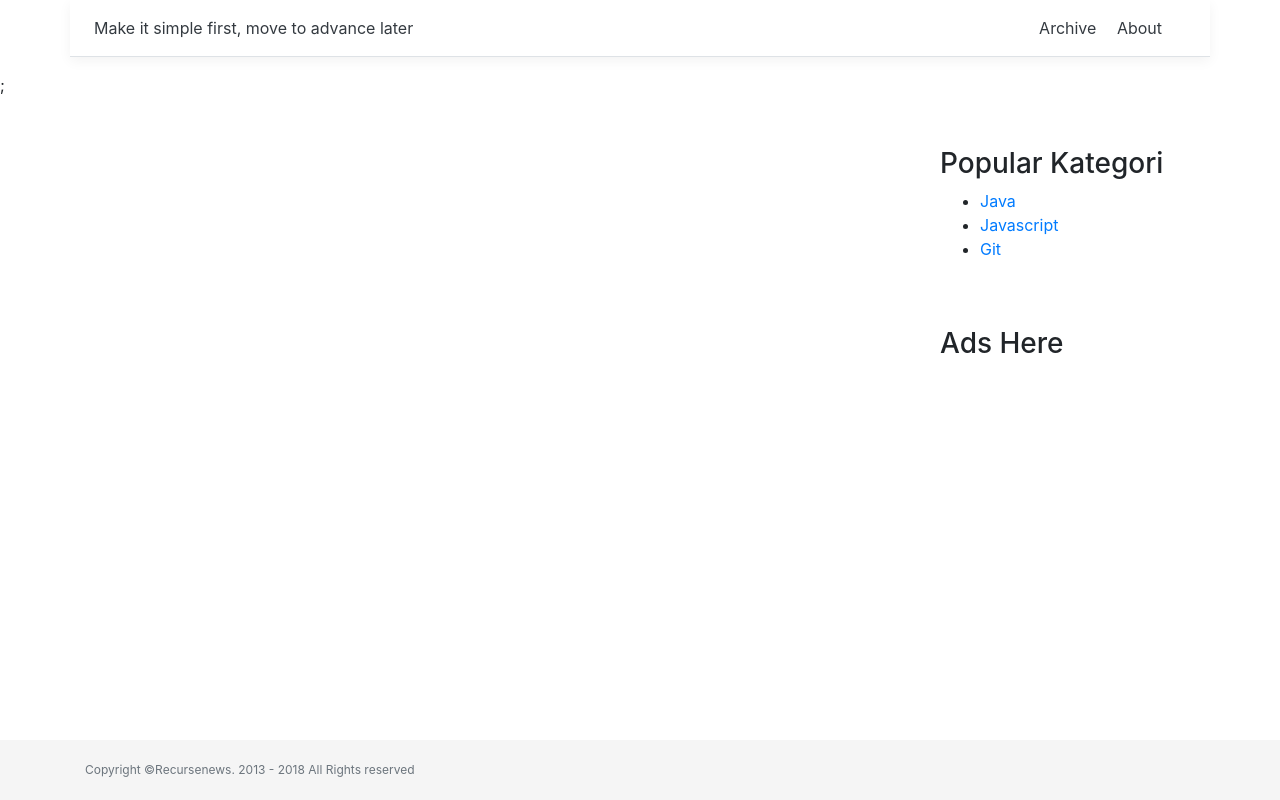
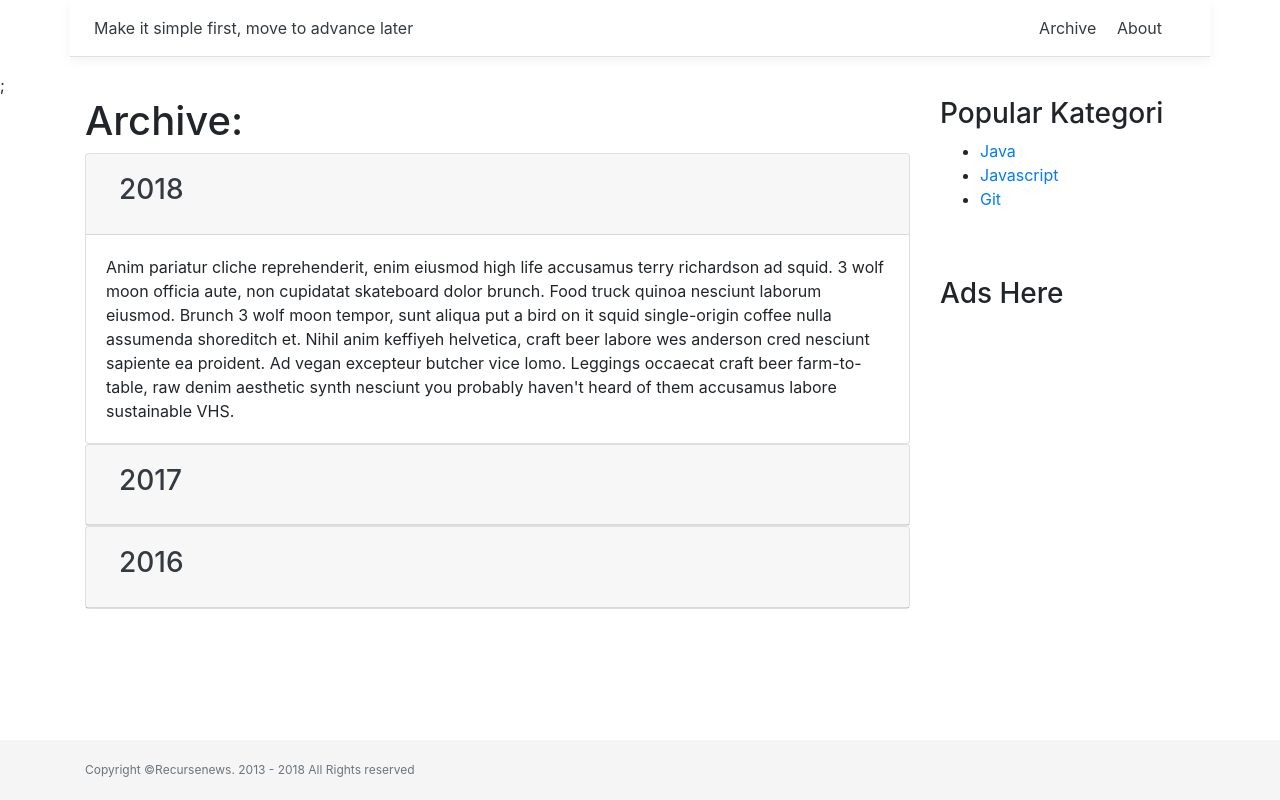
Before and after one commit to fanitriastowo/recursenews, a PHP site: page /archive.php in a window 1280 px wide. Run offline with PHP 8.4, Linux system fonts and the light colour scheme.

Commit message:
added google adsense

```diff
--- a/archive.php
+++ b/archive.php
@@ -20,6 +20,53 @@
 
 		<article class="col-9">
 
+			<h1>Archive:</h1>
+
+	  	<div id="accordion">
+			  <div class="card">
+			    <div class="card-header" id="headingOne">
+			      <h5 class="mb-0">
+			        <button class="btn btn-link" data-toggle="collapse" data-target="#collapseOne" aria-expanded="true" aria-controls="collapseOne">
+			          <h3 class="text-dark">2018</h3>
+			        </button>
+			      </h5>
+			    </div>
+
+			    <div id="collapseOne" class="collapse show" aria-labelledby="headingOne" data-parent="#accordion">
+			      <div class="card-body">
+			        Anim pariatur cliche reprehenderit, enim eiusmod high life accusamus terry richardson ad squid. 3 wolf moon officia aute, non cupidatat skateboard dolor brunch. Food truck quinoa nesciunt laborum eiusmod. Brunch 3 wolf moon tempor, sunt aliqua put a bird on it squid single-origin coffee nulla assumenda shoreditch et. Nihil anim keffiyeh helvetica, craft beer labore wes anderson cred nesciunt sapiente ea proident. Ad vegan excepteur butcher vice lomo. Leggings occaecat craft beer farm-to-table, raw denim aesthetic synth nesciunt you probably haven't heard of them accusamus labore sustainable VHS.
+			      </div>
+			    </div>
+			  </div>
+			  <div class="card">
+			    <div class="card-header" id="headingTwo">
+			      <h5 class="mb-0">
+			        <button class="btn btn-link collapsed" data-toggle="collapse" data-target="#collapseTwo" aria-expanded="false" aria-controls="collapseTwo">
+			          <h3 class="text-dark">2017</h3>
+			        </button>
+			      </h5>
+			    </div>
+			    <div id="collapseTwo" class="collapse" aria-labelledby="headingTwo" data-parent="#accordion">
+			      <div class="card-body">
+			        Anim pariatur cliche reprehenderit, enim eiusmod high life accusamus terry richardson ad squid. 3 wolf moon officia aute, non cupidatat skateboard dolor brunch. Food truck quinoa nesciunt laborum eiusmod. Brunch 3 wolf moon tempor, sunt aliqua put a bird on it squid single-origin coffee nulla assumenda shoreditch et. Nihil anim keffiyeh helvetica, craft beer labore wes anderson cred nesciunt sapiente ea proident. Ad vegan excepteur butcher vice lomo. Leggings occaecat craft beer farm-to-table, raw denim aesthetic synth nesciunt you probably haven't heard of them accusamus labore sustainable VHS.
+			      </div>
+			    </div>
+			  </div>
+			  <div class="card">
+			    <div class="card-header" id="headingThree">
+			      <h5 class="mb-0">
+			        <button class="btn btn-link collapsed" data-toggle="collapse" data-target="#collapseThree" aria-expanded="false" aria-controls="collapseThree">
+			          <h3 class="text-dark">2016</h3>
+			        </button>
+			      </h5>
+			    </div>
+			    <div id="collapseThree" class="collapse" aria-labelledby="headingThree" data-parent="#accordion">
+			      <div class="card-body">
+			        Anim pariatur cliche reprehenderit, enim eiusmod high life accusamus terry richardson ad squid. 3 wolf moon officia aute, non cupidatat skateboard dolor brunch. Food truck quinoa nesciunt laborum eiusmod. Brunch 3 wolf moon tempor, sunt aliqua put a bird on it squid single-origin coffee nulla assumenda shoreditch et. Nihil anim keffiyeh helvetica, craft beer labore wes anderson cred nesciunt sapiente ea proident. Ad vegan excepteur butcher vice lomo. Leggings occaecat craft beer farm-to-table, raw denim aesthetic synth nesciunt you probably haven't heard of them accusamus labore sustainable VHS.
+			      </div>
+			    </div>
+			  </div>
+			</div>
 		</article>
 
 		<side class="col-3">
--- a/css/main.css
+++ b/css/main.css
@@ -171,6 +171,5 @@ code {
 }
 
 .sidebar {
-  padding-top: 50px;
   padding-bottom: 50px;
 }
--- a/index.php
+++ b/index.php
@@ -18,7 +18,9 @@
 
 	<div class="row">
 
+
 		<article class="col-9">
+			<h1>Latest News:</h1>
 	  	<?php include 'articles/1-helloworld.html'; ?>
 	  	<?php include 'articles/2-loremipsum.html'; ?>
 	  	<?php include 'articles/3-dolorisamet.html'; ?>
--- a/template/css.html
+++ b/template/css.html
@@ -22,3 +22,11 @@
 <meta name="msapplication-TileColor" content="#ffffff">
 <meta name="msapplication-TileImage" content="img/favicon/ms-icon-144x144.png">
 <meta name="theme-color" content="#ffffff">
+
+<script async src="//pagead2.googlesyndication.com/pagead/js/adsbygoogle.js"></script>
+<script>
+  (adsbygoogle = window.adsbygoogle || []).push({
+    google_ad_client: "ca-pub-1479238393707073",
+    enable_page_level_ads: true
+  });
+</script>
```
